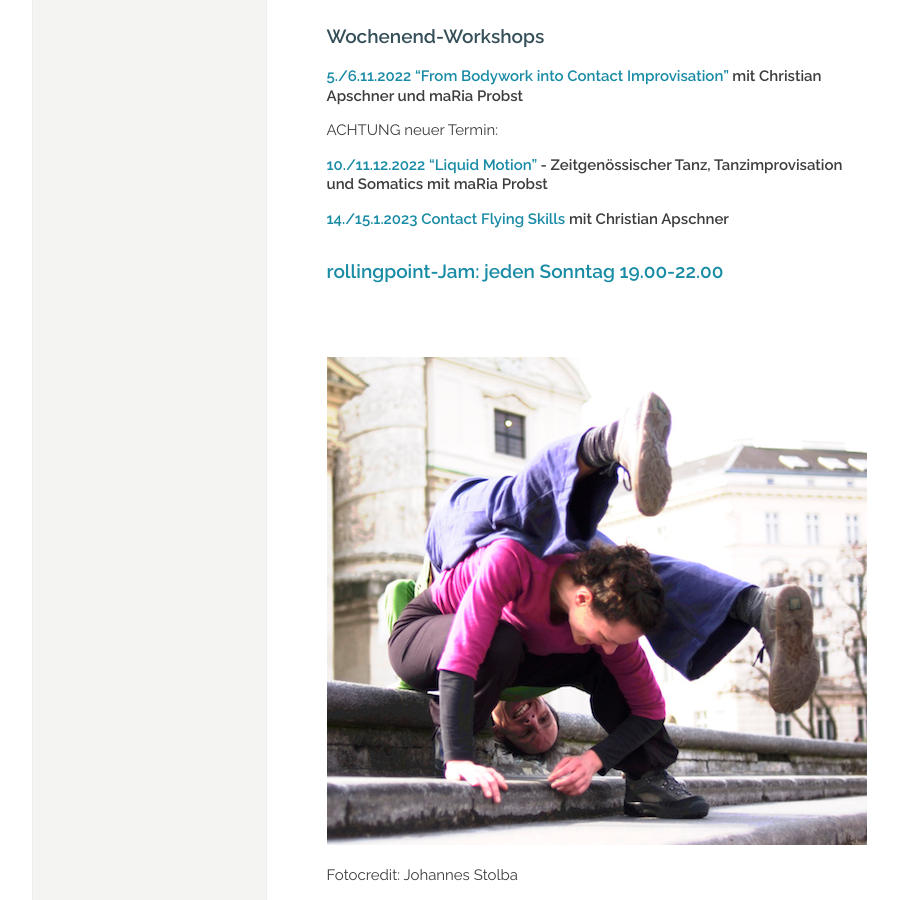
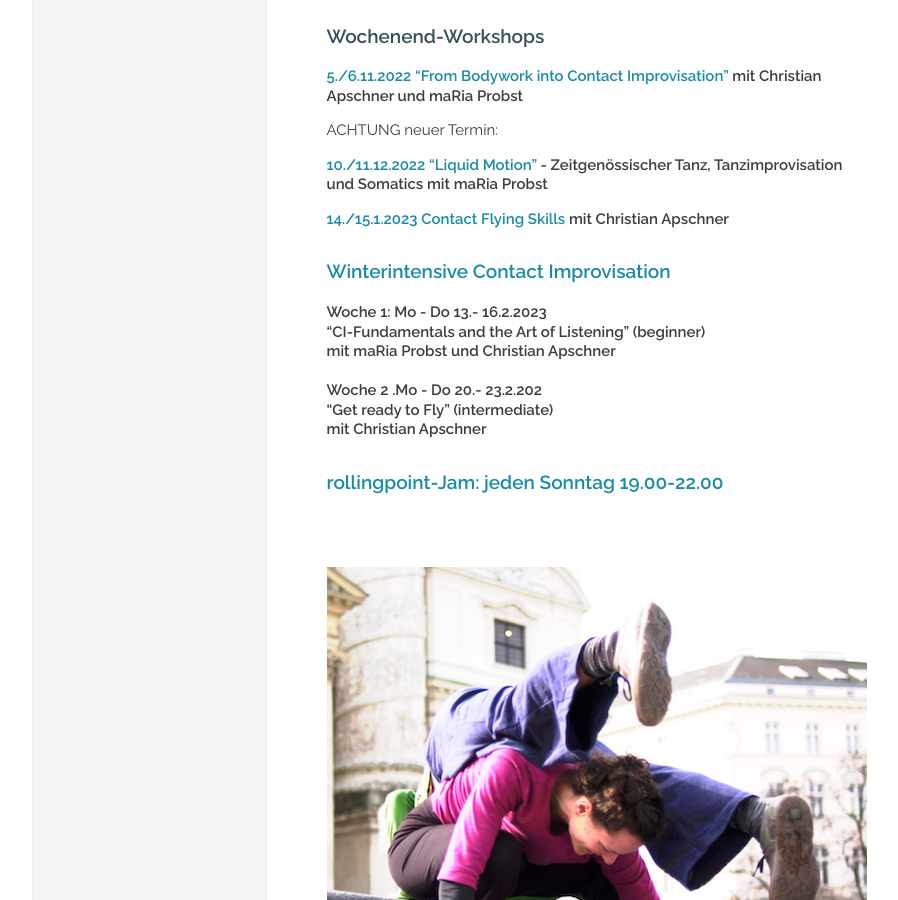
Before and after one commit to manulari/rollingpointat, a Jekyll site: the page built from _pages_de/index.md, in a window 1280 px wide and 900 px high, scrolled down 1603 px. Shown: the whole window, without its empty margins (152-1050 px from the left). Built offline with Jekyll 4.4.1, drawn with Linux system fonts in a browser that asks for light colours; comment, search, counter and statistics services are not loaded.

Commit message:
Update page (de) “index”

```diff
--- a/_pages_de/index.md
+++ b/_pages_de/index.md
@@ -53,6 +53,16 @@ ACHTUNG neuer Termin:
 
 **[14./15.1.2023 Contact Flying Skills](/workshops#flying) mit Christian Apschner**
 
+### **[Winterintensive Contact Improvisation](/winterintensive#winterintensive)**
+
+**Woche 1: Mo - Do 13.- 16.2.2023\
+“CI-Fundamentals and the Art of Listening” (beginner)**\
+**mit maRia Probst und Christian Apschner**\
+\
+**Woche 2 .Mo - Do 20.- 23.2.202**\
+**“Get ready to Fly” (intermediate)**\
+**mit Christian Apschner**
+
 ### **[rollingpoint-Jam: jeden Sonntag 19.00-22.00](/jams)**
 
 \
```
